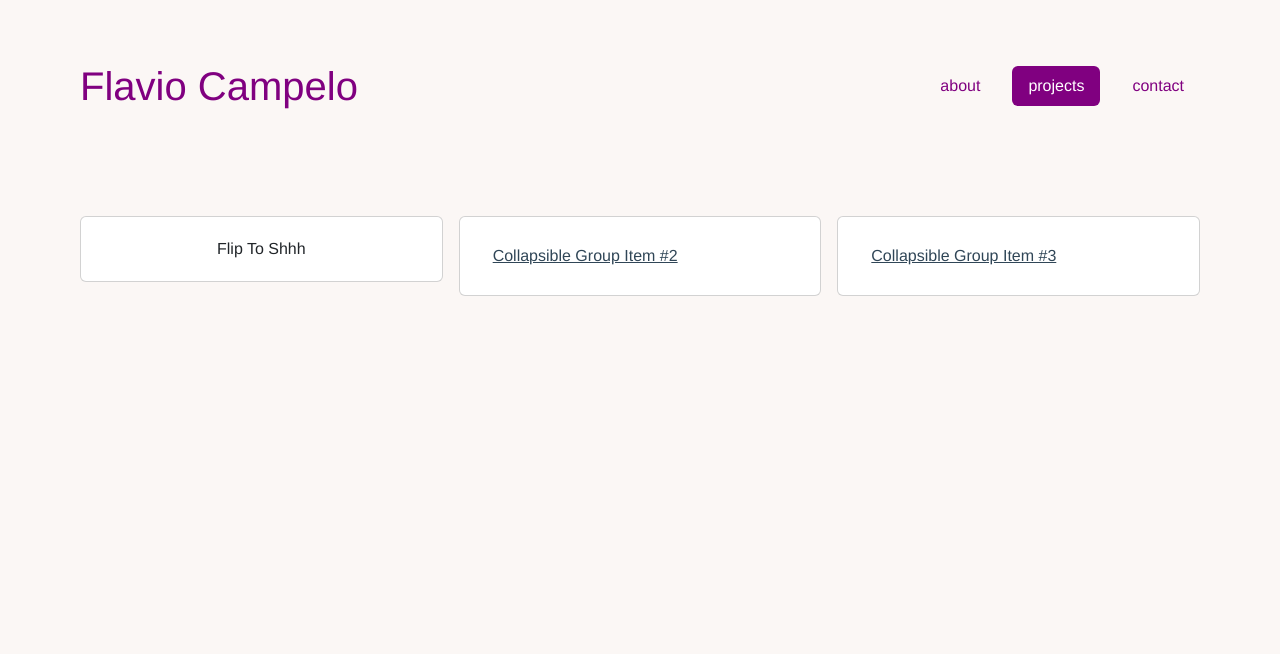
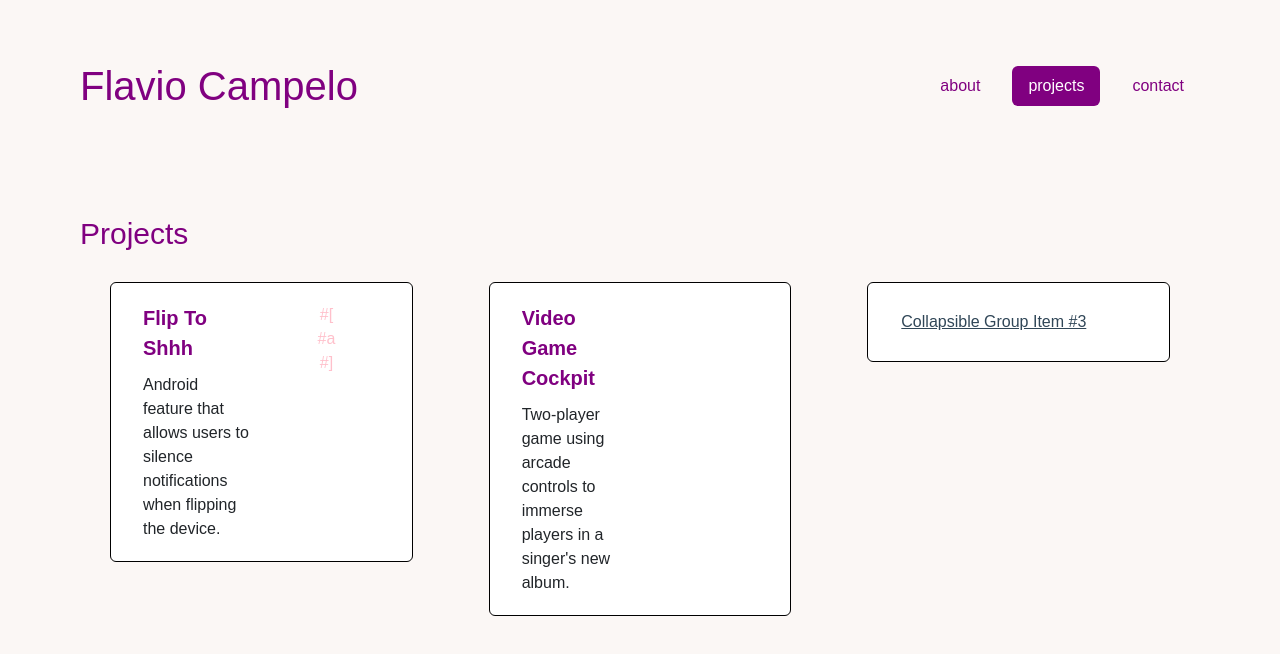
Before and after one commit to gitfla/portfolio, a Vue app: page / in a window 1280 px wide. Both pictures are taken after a click on the tab "projects". Shown: the top 654 px of the page. Built offline with nearby package versions, Linux system fonts and the light colour scheme.

Commit message:
individual projects working

```diff
--- a/custom.scss
+++ b/custom.scss
@@ -7,9 +7,6 @@
 // 2. Include any default variable overrides here
 $link-color: #304657;
 
-$theme-colors: (
-  "primary": purple,
-);
 
 // 3. Include remainder of required Bootstrap stylesheets
 @import "./node_modules/bootstrap/scss/variables";
@@ -21,6 +18,8 @@ $theme-colors: (
 // Create your own map
 $custom-colors: (
         "my-custom-color": #1B66A1,
+        "primary": purple,
+        "secondary": pink,
 );
 
 // Merge the maps
--- a/src/App.vue
+++ b/src/App.vue
@@ -19,7 +19,10 @@ export default {
 
 <style>
 #app {
-  font-family: Avenir, Helvetica, Arial, sans-serif;
+  @import url('https://fonts.googleapis.com/css2?family=PT+Sans:ital,wght@0,400;0,700;1,400;1,700&display=swap');
+
+  font-family: "PT Sans", sans-serif;
+  font-style : normal;
   -webkit-font-smoothing: antialiased;
   -moz-osx-font-smoothing: grayscale;
   color: #2c3e50;
--- a/src/components/AboutTab.vue
+++ b/src/components/AboutTab.vue
@@ -1,5 +1,5 @@
 <template>
-  <div class="aboutTab container">
+  <div class="aboutTab container-fluid">
     <div class="row">
       <div class="col">
         <AboutExperience/>
@@ -36,10 +36,9 @@ export default {
 <!-- Add "scoped" attribute to limit CSS to this component only -->
 <style scoped>
 
-  .container {
+  .col {
     padding-left: 0px;
-    padding-right: 0px;
-    margin-left:0px;
+
   }
 
   .first-row {
--- a/src/components/ContactTab.vue
+++ b/src/components/ContactTab.vue
@@ -5,28 +5,28 @@
   </div>
 
 
-  <div class="container">
-  <div class="row justify-content-center">
-    <h1 class="col col-auto">
-      contact
-    </h1>
+  <div class="container-fluid">
+    <div class="row">
+      <h3 class="col col-auto text-primary tab-title">
+        Contact
+      </h3>
     </div>
-  <div class="row justify-content-center">
-    <div class="col col-md-2 col-3">
-      <strong>email:</strong>
+    <div class="row spacing">
+      <div class="col col-md-2 col-3 text-primary">
+        <strong>Email:</strong>
       </div>
       <div class="col col-md-6 col-7">
         {{email}}
-      <button type="button" class="btn btn-secondary" @click="copyToClipboard">
+        <button type="button" class="btn btn-secondary same-line-button" @click="copyToClipboard">
               <svg xmlns="http://www.w3.org/2000/svg" width="18" height="18" fill="currentColor" class="bi bi-copy" viewBox="0 0 16 16">
                 <path fill-rule="evenodd" d="M4 2a2 2 0 0 1 2-2h8a2 2 0 0 1 2 2v8a2 2 0 0 1-2 2H6a2 2 0 0 1-2-2zm2-1a1 1 0 0 0-1 1v8a1 1 0 0 0 1 1h8a1 1 0 0 0 1-1V2a1 1 0 0 0-1-1zM2 5a1 1 0 0 0-1 1v8a1 1 0 0 0 1 1h8a1 1 0 0 0 1-1v-1h1v1a2 2 0 0 1-2 2H2a2 2 0 0 1-2-2V6a2 2 0 0 1 2-2h1v1z"/>
               </svg>
             </button>
       </div>
     </div>
-  <div class="row justify-content-center">
-    <div class="col col-2">
-      <strong>socials:</strong>
+    <div class="row">
+      <div class="col col-2 text-primary">
+        <strong>Socials:</strong>
       </div>
       <div class="col col-4">
         <span class="social-button">
@@ -38,37 +38,6 @@
       </div>
     </div>
   </div>
-
-  <div class="ContactTab d-flex bd-highlight mb-3 justify-content-center first-row">
-      <h1 class="p-2 bd-highlight"> contact </h1>
-  </div>
-  <div class="d-flex bd-highlight mb-3 justify-content-center">
-    <div class=" p-2 bd-highlight">
-      <b>email:</b>
-    </div>
-    <div class=" p-2 bd-highlight">
-      {{email}}
-      <button type="button" class="btn btn-secondary" @click="copyToClipboard">
-            <svg xmlns="http://www.w3.org/2000/svg" width="18" height="18" fill="currentColor" class="bi bi-copy" viewBox="0 0 16 16">
-              <path fill-rule="evenodd" d="M4 2a2 2 0 0 1 2-2h8a2 2 0 0 1 2 2v8a2 2 0 0 1-2 2H6a2 2 0 0 1-2-2zm2-1a1 1 0 0 0-1 1v8a1 1 0 0 0 1 1h8a1 1 0 0 0 1-1V2a1 1 0 0 0-1-1zM2 5a1 1 0 0 0-1 1v8a1 1 0 0 0 1 1h8a1 1 0 0 0 1-1v-1h1v1a2 2 0 0 1-2 2H2a2 2 0 0 1-2-2V6a2 2 0 0 1 2-2h1v1z"/>
-            </svg>
-          </button>
-    </div>
-  </div>
-  <div class="d-flex bd-highlight mb-3 justify-content-center">
-    <div class=" p-2 bd-highlight">
-      <b>socials:</b>
-    </div>
-    <div class=" p-2 bd-highlight">
-      <span class="social-button">
-            <a href="https://www.google.com.br" class="fa fa-linkedin"></a>
-          </span>
-          <span class="social-button">
-            <a href="https://www.google.com.br" class="fa fa-github"></a>
-          </span>
-    </div>
-  </div>
-
 </template>
 
 <script>
@@ -95,10 +64,21 @@ export default {
 </script>
 
 <!-- Add "scoped" attribute to limit CSS to this component only -->
-<style scoped>
-
-  h1 {
-    margin-bottom: 50px;
+<style lang="scss" scoped>
+  @import "custom.scss";
+  .spacing {
+    margin-bottom: 15px;
+  }
+  .col {
+    padding-left: 0px;
+  }
+  .tab-title {
+    padding-left: 0px;
+    font-size: 30px;
+    margin-bottom: 30px;
+  }
+  .same-line-button {
+    margin-left: 15px;
   }
 
   .table > tbody > tr > td {
@@ -133,4 +113,9 @@ export default {
   .alert {
     margin-top: 20px;
   }
+
+  .fa {
+    background-color: theme-color("secondary");
+    color: theme-color("dark");
+  }
 </style>
--- a/src/components/ProjectCard.vue
+++ b/src/components/ProjectCard.vue
@@ -1,5 +1,17 @@
 <template>
-  <div>{{projectName}}</div>
+  <div class="container">
+    <div class="row">
+      <div class="col">
+        <div class="text-primary project-title"><strong>{{projectName}}</strong></div>
+        <div class="project-brief">{{projectBrief}}</div>
+      </div>
+      <div class="col">
+        <div v-for="(tag, index) in this.tags" :key="index" class="col text-secondary">
+          #{{tag}}
+        </div>
+      </div>
+    </div>
+  </div>
 </template>
 
 <script>
@@ -7,11 +19,22 @@
 export default {
   name: 'ProjectsTab',
   props: {
-    projectName: String
-  }
+    projectName: String,
+    projectBrief: String,
+    tags: [Array,String],
+  },
 }
 </script>
 
 
 <style scoped>
+  .project-brief {
+    text-align: left;
+
+  }
+  .project-title {
+    text-align: left;
+    font-size: 20px;
+    margin-bottom:10px;
+  }
 </style>
--- a/src/components/ProjectsTab.vue
+++ b/src/components/ProjectsTab.vue
@@ -1,12 +1,16 @@
 <template>
+  <h3 class="tab-title text-primary">Projects</h3>
   <div id="accordion">
     <div class="row row-cols-lg-3 row-cols-md-2 row-cols-sm-1 g-3">
+
     <div>
     <div class="col card">
-    <div class="card-header btn " data-bs-toggle="collapse" data-bs-target="#collapseOne" aria-expanded="true" aria-controls="collapseOne" id="headingOne">
-      <div class="card-header-content">
-          <ProjectCard projectName="Flip To Shhh"/>
-      </div>
+      <div class="card-header btn" data-bs-toggle="collapse" data-bs-target="#collapseOne" aria-expanded="true" aria-controls="collapseOne" id="headingOne">
+        <ProjectCard
+          projectName="Flip To Shhh"
+          projectBrief="Android feature that allows users to silence notifications when flipping the device."
+          tags=[a]
+        />
       </div>
 
       <div id="collapseOne" class="collapse" aria-labelledby="headingOne" data-parent="#accordion">
@@ -18,12 +22,11 @@
   </div>
   <div>
     <div class="col card g-10">
-    <div class="card-header" id="headingTwo">
-      <h5 class="mb-0">
-        <button class="btn btn-link collapsed" data-bs-toggle="collapse" data-bs-target="#collapseTwo" aria-expanded="false" aria-controls="collapseTwo">
-          Collapsible Group Item #2
-        </button>
-      </h5>
+      <div class="card-header btn" data-bs-toggle="collapse" data-bs-target="#collapseTwo" aria-expanded="true" aria-controls="collapseTwo" id="headingTwo">
+        <ProjectCard
+          projectName="Video Game Cockpit"
+          projectBrief="Two-player game using arcade controls to immerse players in a singer's new album."
+        />
       </div>
       <div id="collapseTwo" class="collapse" aria-labelledby="headingTwo" data-parent="#accordion">
         <div class="card-body">
@@ -62,6 +65,25 @@ export default {
   },
   props: {
     msg: String
+  },
+  data () {
+    return {
+      projects:
+      [
+        {
+          id: 1,
+          name: "Flip to Shhh",
+          brief: "Android feature that allows users to silence notifications when flipping the device.",
+          tags: ["android", "sensors"]
+        },
+        {
+          id: 2,
+          name: "Video Game Cockpit",
+          brief: "Two-player game using arcade controls to immerse players in a singer's new album.",
+          tags: ["touchdesigner", "sensors", "visualprogramming"]
+        },
+      ]
+    }
   }
 }
 </script>
@@ -69,13 +91,23 @@ export default {
 <!-- Add "scoped" attribute to limit CSS to this component only -->
 <style scoped>
 
+  .tab-title {
+    padding-left: 0px;
+    font-size: 30px;
+    margin-bottom: 30px;
+  }
+
 .card {
   background-color: white;
+  border-color:black;
 }
 .card-header {
   background-color: transparent;
   border: 0;
   padding: 20px;
+}
+.col {
+  margin: 0px 30px;
 }
 
 .my-gap {
```
Also changed, not shown: 1 other file (tests, documents, lock files or other folders). Lines whose indentation alone changed are shown as unchanged.
